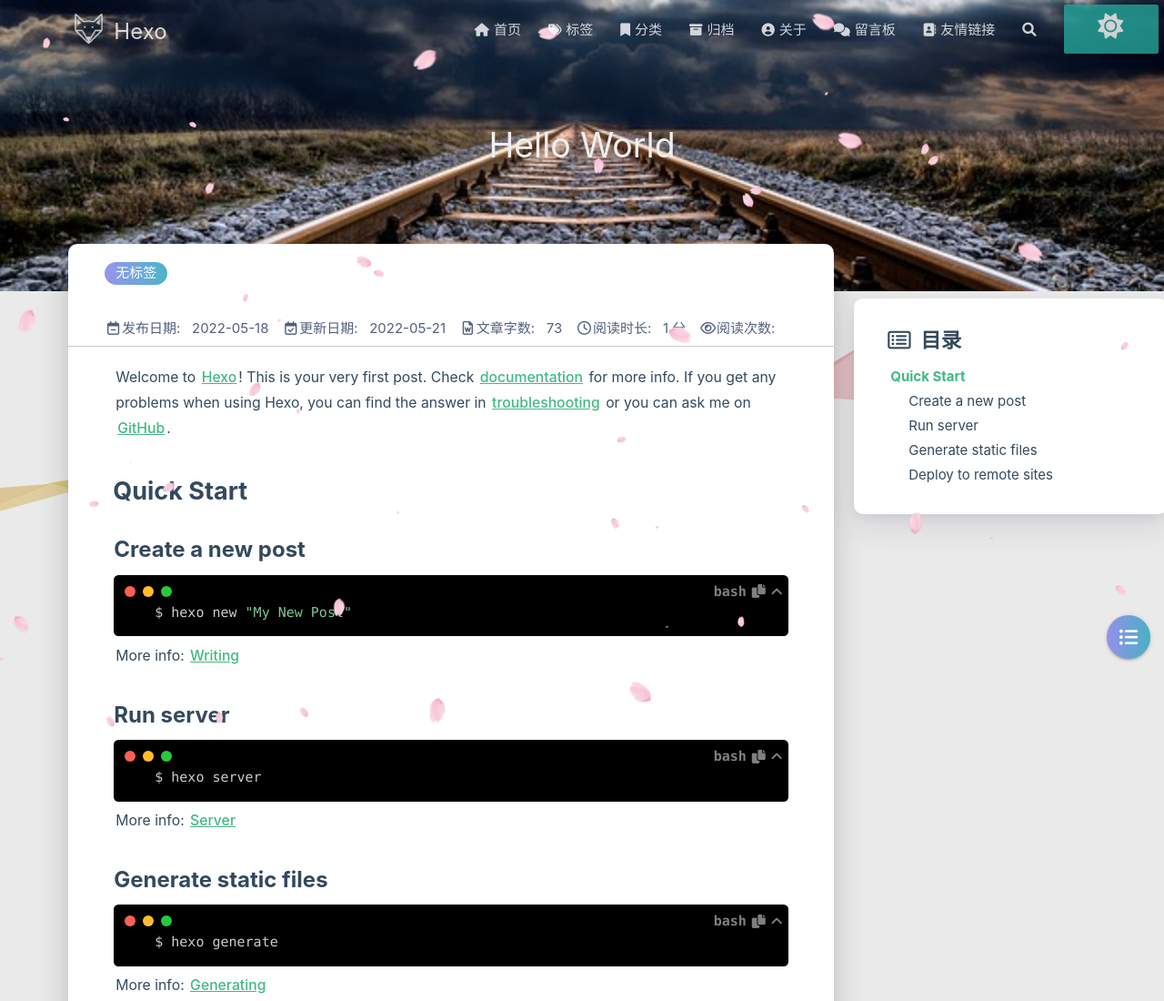
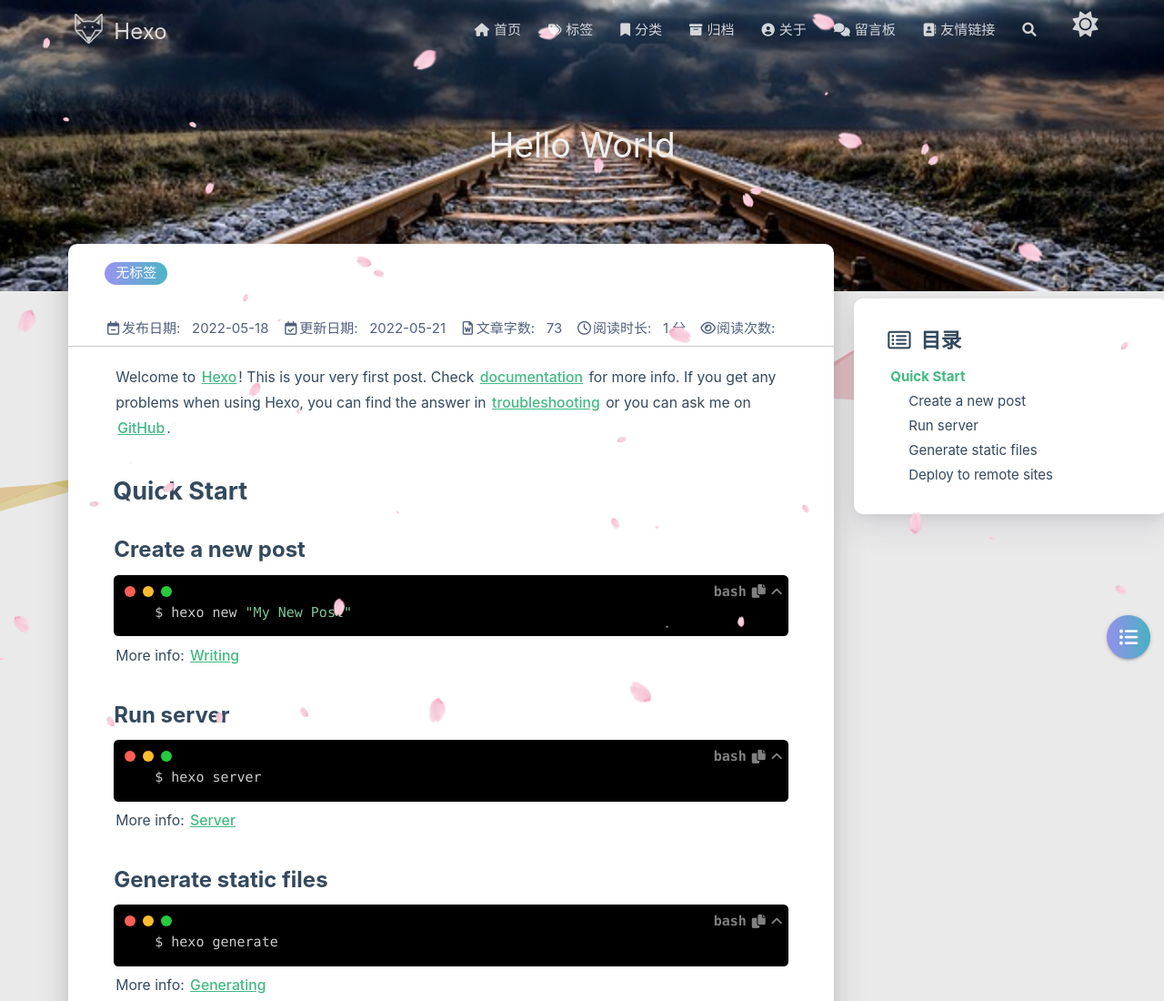
Before and after one commit to zichuanfengg/zichuanfengg.github.io, a plain HTML site: page 2022/051816107.html in a window 1280 px wide. Shown: the top 1100 px of the page at 91% size. Drawn offline with Linux system fonts and the light colour scheme; some packages are replaced by stand-ins of ours; no server answers; animation ran at ten frames a second; a script that the page names is missing.

Commit message:
Site updated: 2022-05-23 17:23:48

```diff
--- a/2022/051816107.html
+++ b/2022/051816107.html
@@ -161,7 +161,7 @@
   </li>
   	<!-- 白天和黑夜主题 -->
 <li class="sum-moon-box">
-  <a class="/*btn-floating btn-large waves-effect waves-light*/" onclick="switchNightMode()" title="切换主题" >
+  <a onclick="switchNightMode()" title="切换主题" >
     <i id="sum-moon-icon" class="fas fa-sun" style="width:48px; height:48px; font-size: 28px;"></i>
   </a>
 </li>
```
Also changed, not shown: 404/index.html (+1 -1 lines), about/index.html (+1 -1 lines), archives/2022/05/index.html (+1 -1 lines), archives/2022/index.html (+1 -1 lines), archives/index.html (+1 -1 lines), categories/index.html (+1 -1 lines), contact/index.html (+1 -1 lines), friends/index.html (+1 -1 lines), index.html (+1 -1 lines), tags/index.html (+1 -1 lines).
